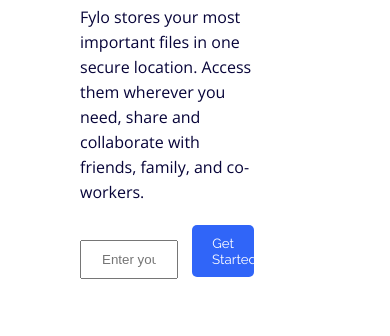
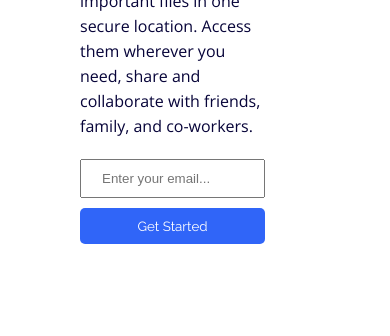
Before and after one commit to Mr-NotSoCreative/fylo-landing-page-with-two-column-layout, a plain HTML site: page index.html in a window 390 px wide. Shown: the part 508-844 px from the top of the page. Drawn offline with nearby package versions, Linux system fonts and the light colour scheme.

Commit message:
Update index.html

```diff
--- a/index.html
+++ b/index.html
@@ -49,7 +49,7 @@
             Access them wherever you need, share and collaborate with friends,
             family, and co-workers.</p>
 
-            <form action="action.php" method="post">
+            <form action="action.php" method="post" class="article-form">
               <input type="email" name="email" id="email" class="main-input" required placeholder="Enter your email...">
               <button type="submit" class="main-button">Get Started</button>
             </form>
--- a/style.css
+++ b/style.css
@@ -87,7 +87,7 @@ header {
 .main-input {
   width: 55%;
   padding: 1rem 2rem;
-  margin-right: 1rem;
+  /* margin-right: 1rem; */
 }
 .main-button {
   border: none;
@@ -98,11 +98,16 @@ header {
   font-family: "Raleway", sans-serif;
   cursor: pointer;
   border-radius: 0.5rem;
+  min-width: 18.5rem;
 }
 .main-button:hover {
   background-color: hsla(224, 93%, 58%, 0.801);
 }
-
+.article-form {
+  display: flex;
+  gap: 1rem;
+  flex-wrap: wrap;
+}
 
 .grayish-blue-bg {
   background-color: #f8f8fe;
@@ -186,6 +191,10 @@ aside {
   display: grid;
   grid-template-columns: repeat(auto-fit, minmax(200px, 1fr));
   align-items: center;
+  gap: 10rem;
+}
+.early-access {
+  max-width: 50rem;
 }
 .early-access h2 {
   color: inherit;
@@ -259,3 +268,13 @@ footer a {
   color: var(--Desaturated-Blue);
   border-color: var(--Desaturated-Blue);
 }
+
+
+@media screen and (max-width: 66em) {
+  .main-input {
+    width: 100%;
+  }
+  .main-button {
+    width: 100%;
+  }
+}
```
